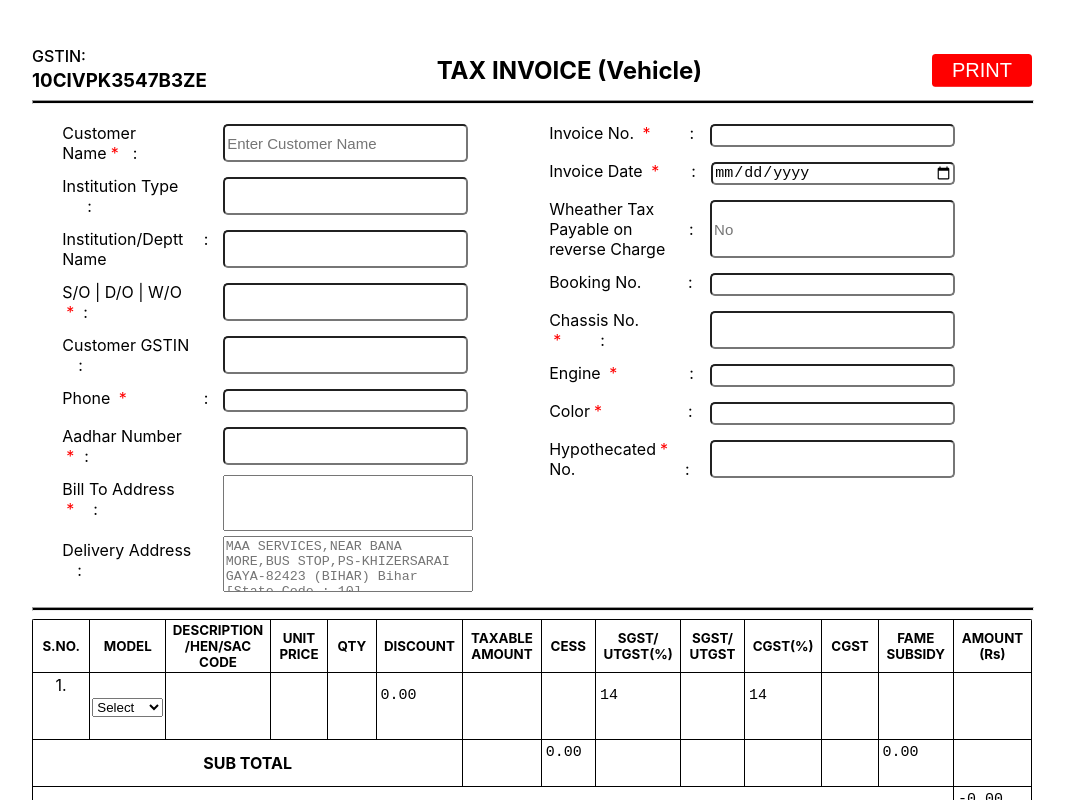
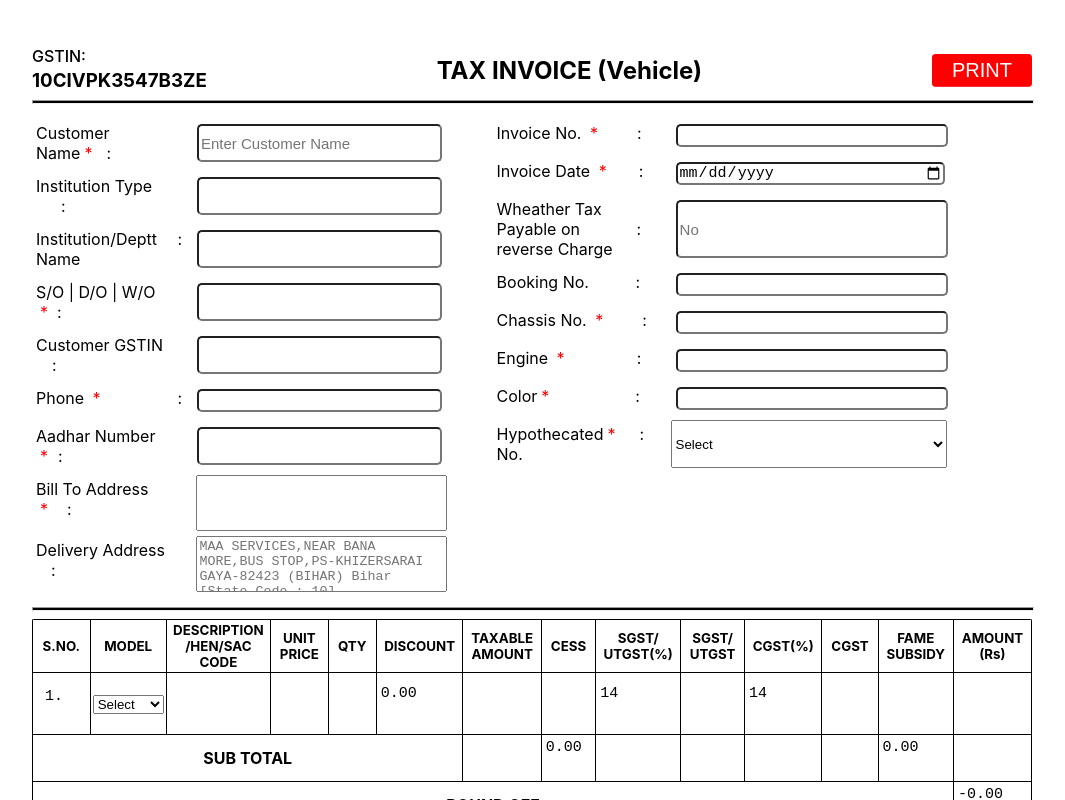
Before and after one commit to singhpratibha98/Tax_Invoice_Freelencer_Project, a React (Create React App) app: page / in a window 1280 px wide. Shown: the top 800 px of the page, without its empty margins (108-1173 px from the left). Built offline with nearby package versions, Linux system fonts and the light colour scheme.

Commit message:
make changes

```diff
--- a/src/Components/Form.js
+++ b/src/Components/Form.js
@@ -28,9 +28,9 @@ const Form = () => {
   const [color, setColor] = useState("");
   const [hyphocated, setHypocated] = useState("");
   const [model, setModel] = useState();
-  const[modelInput,setModelInput] = useState('');
+  const [modelInput, setModelInput] = useState("");
   const [description, setDescription] = useState("");
-  const[descriptionInput, setDescriptionInput] = useState("");
+  const [descriptionInput, setDescriptionInput] = useState("");
   const [modelOutput, setmodelOutput] = useState();
   const [Amount, setAmount] = useState();
   const [AmountOutput, setamountOutput] = useState();
@@ -43,48 +43,99 @@ const Form = () => {
   const [discount, setdiscount] = useState();
   const [amountInWord, setAmountInWord] = useState();
   const [mandatoryFieldFilled, setMandatoryFieldFilled] = useState(false);
+  const [selectedOption, setSelectedOption] = useState("");
+  const [otherValue, setOtherValue] = useState("");
+
+  // ----------------- List of options in Hypocated field ----------------//
+
+  const options = [
+    "CASH",
+    "INDUSIND BANK LTD.",
+    "BAJAJ AUTO FINANCE LTD.",
+    "SHRIRAM FINANCE LTD.",
+    "IDFC FIRST BANK LTD",
+    "CHOLA AMANDALAM INVESTMENT & FINANCE CO LTD.",
+    "OTHER",
+  ];
+
+  const handleChange = (e) => {
+    const { value } = e.target;
+    setSelectedOption(value);
+    if (value === "OTHER") {
+      setOtherValue("");
+    }
+    setHypocated(e.target.value);
+    setMandatoryFieldFilled(
+      name?.trim() !== "" &&
+        parentName?.trim() !== "" &&
+        phone?.trim() !== "" &&
+        adhar?.trim() !== "" &&
+        address?.trim() !== "" &&
+        invoice?.trim() !== "" &&
+        Date?.trim() !== "" &&
+        Chassis?.trim() !== "" &&
+        engine?.trim() !== "" &&
+        color?.trim() !== "" &&
+        e.target.value?.trim() !== ""
+    );
+  };
+
+  const handleOtherChange1 = (e) => {
+    setOtherValue(e.target.value);
+    setHypocated(e.target.value);
+    setMandatoryFieldFilled(
+      name?.trim() !== "" &&
+        parentName?.trim() !== "" &&
+        phone?.trim() !== "" &&
+        adhar?.trim() !== "" &&
+        address?.trim() !== "" &&
+        invoice?.trim() !== "" &&
+        Date?.trim() !== "" &&
+        Chassis?.trim() !== "" &&
+        engine?.trim() !== "" &&
+        color?.trim() !== "" &&
+        e.target.value?.trim() !== ""
+    );
+  };
 
   // --------list of model and discription of bike---------------//
 
   const [bikeModel] = useState([
-    { model: "00DH50", description: "PULSAR 125 NEON CB5" },
+    { model: "00DH50", description: "PULSAR 125 NEON CBS" },
     { model: "00DH41", description: "PULSAR 125 CAR SD" },
     { model: "00DH43", description: "PULSAR 125 CAR SP" },
     { model: "00DH42", description: "PULSAR 150 SD" },
     { model: "00JR30", description: "PULSAR N 150 SD" },
     { model: "00JR31", description: "PULSAR N 150 TD" },
-    { model: "00JR37", description: "PULSAR N TWIN ABS" },
+    { model: "00JR37", description: "PULSAR N 160 TWIN ABS" },
     { model: "00DH44", description: "PULSAR 150 TD" },
     { model: "00DY10", description: "CT 125 X" },
-    { model: "00JK36", description: "PLATINUM 110 DABS" },
-    { model: "00JK35", description: "PLATINUM 100 D" },
-    { model: "00PF35", description: "PLATINUM 100 ES" },
-    { model: "00DY08", description: "CT 110 XES" },
+    { model: "00JK36", description: "PLATINA 110 DABS" },
+    { model: "00JK35", description: "PLATINA 110 D" },
+    { model: "00PF35", description: "PLATINA 100 ES" },
+    { model: "00DY08", description: "CT 110 X ES" },
   ]);
 
   const handleModelChange = (e) => {
     const model = e.target.value;
     setModel(model);
-    if(model === "other"){
-      setModelInput('');
-    }else{
+    if (model === "other") {
+      setModelInput("");
+    } else {
       const selectedBike = bikeModel.find((bike) => bike.model === model);
       setDescription(selectedBike ? selectedBike.description : "");
     }
   };
 
-
-  const handleModelInputChange=(e)=>{
+  const handleModelInputChange = (e) => {
     setModelInput(e.target.value);
-    setModel('other');
-  }
+    setModel("other");
+  };
 
   const handleDesriptionChange = (e) => {
     setDescriptionInput(e.target.value);
     setDescription(e.target.value);
-
   };
-
 
   //----------Function to handle row click-----------//
 
@@ -569,7 +620,10 @@ const Form = () => {
             <div>
               <div class="form-group">
                 <span>
-                  Customer Name<span className="red-star" style={{ color: "red",}}>*</span>
+                  Customer Name
+                  <span className="red-star" style={{ color: "red" }}>
+                    *
+                  </span>
                   <span style={{ marginLeft: "10px" }}>:</span>
                 </span>
                 <input
@@ -581,7 +635,6 @@ const Form = () => {
                   style={{
                     borderColor:
                       name?.trim() === "" && mandatoryFieldFilled ? "red" : "",
-
                   }}
                 />
               </div>
@@ -602,7 +655,10 @@ const Form = () => {
               </div>
               <div class="form-group">
                 <span>
-                  S/O | D/O | W/O <span className="red-star" style={{ color: "red" }}>*</span>
+                  S/O | D/O | W/O{" "}
+                  <span className="red-star" style={{ color: "red" }}>
+                    *
+                  </span>
                   <span style={{ marginLeft: "5px" }}>:</span>
                 </span>
                 <input
@@ -626,7 +682,10 @@ const Form = () => {
               </div>
               <div class="form-group">
                 <span>
-                  Phone <span className="red-star" style={{ color: "red" }}>*</span>
+                  Phone{" "}
+                  <span className="red-star" style={{ color: "red" }}>
+                    *
+                  </span>
                   <span style={{ marginLeft: "73px" }}>:</span>
                 </span>
                 <input
@@ -643,7 +702,10 @@ const Form = () => {
 
               <div class="form-group">
                 <span>
-                  Aadhar Number <span className="red-star" style={{ color: "red" }}>*</span>
+                  Aadhar Number{" "}
+                  <span className="red-star" style={{ color: "red" }}>
+                    *
+                  </span>
                   <span style={{ marginLeft: "6px" }}>:</span>
                 </span>
                 <input
@@ -660,7 +722,10 @@ const Form = () => {
 
               <div class="form-group">
                 <span>
-                  Bill To Address <span className="red-star" style={{ color: "red" }}>*</span>
+                  Bill To Address{" "}
+                  <span className="red-star" style={{ color: "red" }}>
+                    *
+                  </span>
                   <span style={{ marginLeft: "15px" }}>:</span>
                 </span>
 
@@ -697,7 +762,10 @@ const Form = () => {
             <div>
               <div class="form-group">
                 <span>
-                  Invoice No. <span className="red-star" style={{ color: "red" }}>*</span>
+                  Invoice No.{" "}
+                  <span className="red-star" style={{ color: "red" }}>
+                    *
+                  </span>
                   <span style={{ marginLeft: "35px" }}>:</span>
                 </span>
                 <input
@@ -715,7 +783,10 @@ const Form = () => {
               </div>
               <div class="form-group">
                 <span>
-                  Invoice Date <span className="red-star" style={{ color: "red" }}>*</span>
+                  Invoice Date{" "}
+                  <span className="red-star" style={{ color: "red" }}>
+                    *
+                  </span>
                   <span style={{ marginLeft: "28px" }}>:</span>
                 </span>
                 <input
@@ -752,7 +823,10 @@ const Form = () => {
               </div>
               <div class="form-group">
                 <span>
-                  Chassis No. <span className="red-star" style={{ color: "red" }}>*</span>
+                  Chassis No.{" "}
+                  <span className="red-star" style={{ color: "red" }}>
+                    *
+                  </span>
                   <span style={{ marginLeft: "35px" }}>:</span>
                 </span>
                 <input
@@ -770,7 +844,10 @@ const Form = () => {
               </div>
               <div class="form-group">
                 <span>
-                  Engine <span className="red-star" style={{ color: "red" }}>*</span>
+                  Engine{" "}
+                  <span className="red-star" style={{ color: "red" }}>
+                    *
+                  </span>
                   <span style={{ marginLeft: "68px" }}>:</span>
                 </span>
                 <input
@@ -788,7 +865,10 @@ const Form = () => {
               </div>
               <div class="form-group">
                 <span>
-                  Color<span className="red-star" style={{ color: "red" }}>*</span>
+                  Color
+                  <span className="red-star" style={{ color: "red" }}>
+                    *
+                  </span>
                   <span style={{ marginLeft: "82px" }}>:</span>
                 </span>
                 <input
@@ -802,7 +882,8 @@ const Form = () => {
                   }}
                 />
               </div>
-              <div class="form-group">
+
+              {/* <div class="form-group">
                 <span>
                   Hypothecated<span className="red-star" style={{ color: "red" }}>*</span>
                   <br /> No. <span style={{ marginLeft: "105px" }}>:</span>
@@ -819,6 +900,54 @@ const Form = () => {
                         : "",
                   }}
                 />
+              </div> */}
+
+              <div className="form-group">
+                <span>
+                  Hypothecated
+                  <span className="red-star" style={{ color: "red" }}>
+                    *
+                  </span>
+                  <span style={{ marginLeft: "20px" }}>:</span>
+                  <br />
+                  No.
+                </span>
+                {selectedOption !== "OTHER" ? (
+                  <select
+                    value={selectedOption}
+                    onChange={handleChange}
+                    style={{
+                      width: "57%",
+                      whiteSpace: "normal",
+                      overflow: "hidden",
+                      textOverflow: "ellipsis",
+                      verticalAlign: "left",
+                      borderColor:
+                        selectedOption === "" && mandatoryFieldFilled
+                          ? "red"
+                          : "",
+                    }}
+                  >
+                    <option value="">Select</option>
+                    {options.map((option) => (
+                      <option key={option} value={option}>
+                        {option}
+                      </option>
+                    ))}
+                  </select>
+                ) : (
+                  <textarea
+                    value={otherValue}
+                    onChange={handleOtherChange1}
+                    placeholder="Enter other option"
+                    style={{
+                      borderColor:
+                        otherValue.trim() === "" && mandatoryFieldFilled
+                          ? "red"
+                          : "",
+                    }}
+                  />
+                )}
               </div>
             </div>
           </div>
@@ -877,27 +1006,35 @@ const Form = () => {
             <tr>
               <td colspan="2">
                 {" "}
-                {selectedRow === 1 ? "1. " : "1."}
-                <textarea type="text" id="r1c3"></textarea>
+                {/* {selectedRow === 1 ? "1. " : "1."} */}
+                <textarea
+                  style={{
+                    display: "flex",
+                    justifyContent: "center",
+                    alignContent: "center",
+                    padding: "10px",
+                    marginTop: "3px",
+                  }}
+                  type="text"
+                  id="r1c3"
+                >
+                  1.
+                </textarea>
               </td>
 
               <td className="modelPrinting" colspan="2">
-
                 {model === "other" ? (
-                  <textarea name="model" value={modelInput} onChange={handleModelInputChange} />
-                ) :(
-                  <select name="model" value={model} onChange={handleModelChange}>
-                    <option value="">Select</option>
-                    {bikeModel.map((bike)=>(
-                      <option key={bike.model} value={bike.model}>
-                        {bike.model}
-                      </option>
-                    ))}
-                    <option value="other">Other</option>
-                  </select>
-                )}
-
-                {/* <select value={model} onChange={handleModelChange}>
+                  <textarea
+                    name="model"
+                    value={modelInput}
+                    onChange={handleModelInputChange}
+                  />
+                ) : (
+                  <select
+                    name="model"
+                    value={model}
+                    onChange={handleModelChange}
+                  >
                     <option value="">Select</option>
                     {bikeModel.map((bike) => (
                       <option key={bike.model} value={bike.model}>
@@ -906,11 +1043,10 @@ const Form = () => {
                     ))}
                     <option value="other">Other</option>
                   </select>
-                */}
+                )}
               </td>
 
               <td colspan="2">
-
                 {model === "other" ? (
                   <textarea
                     value={descriptionInput}
@@ -918,9 +1054,7 @@ const Form = () => {
                   />
                 ) : (
                   <textarea type="text" value={description} readOnly />
-
                 )}
-
               </td>
 
               <td colspan="2">
@@ -1150,12 +1284,9 @@ const Form = () => {
             overflow: "hidden",
             // position: "relative",
             // width: "100%",
-            maxWidth:"100%",
-            wordWrap:"break-word",
-            overflowWrap:"break-word",
-
-
-
+            maxWidth: "100%",
+            wordWrap: "break-word",
+            overflowWrap: "break-word",
           }}
         >
           {footer && (
@@ -1200,15 +1331,17 @@ const Form = () => {
               </div>
 
               <div style={{ lineHeight: "normal" }}>
-                <p style={{fontWeight:"bold"}}>Terms & Conditions:</p>
-                <p style={{fontWeight:"bold",marginTop:"-12px"}}>Part A:</p>
-                <ul style={{marginTop:"-14px"}}>
+                <p style={{ fontWeight: "bold" }}>Terms & Conditions:</p>
+                <p style={{ fontWeight: "bold", marginTop: "-12px" }}>
+                  Part A:
+                </p>
+                <ul style={{ marginTop: "-14px" }}>
                   <li>
                     Warranty claims in respect of such items like shock
                     absorbers, speedometers etc. though claimed through us, are
-                    subject to acceptance of therespective manufacturers. In
-                    all such cases the decision of the respective manufacturer
-                    will be final and binding.
+                    subject to acceptance of therespective manufacturers. In all
+                    such cases the decision of the respective manufacturer will
+                    be final and binding.
                   </li>
                   <li>
                     Proprietary parts like tyres, tubes, battery and spark plugs
@@ -1239,14 +1372,14 @@ const Form = () => {
                     Pune jurisdiction only.
                   </li>
                 </ul>
-                <p style={{fontWeight:"bold",marginTop:"-9px"}}>Part B:</p>
-                <ul style={{marginTop:"-15px"}}>
+                <p style={{ fontWeight: "bold", marginTop: "-9px" }}>Part B:</p>
+                <ul style={{ marginTop: "-15px" }}>
                   <li>
                     No claim for exchange or repair can be considered unless the
                     customer :
                   </li>
                 </ul>
-                <ol style={{marginTop:"-15px"}} type="a">
+                <ol style={{ marginTop: "-15px" }} type="a">
                   <li>
                     Ensures that immediately upon detection of the defect, he
                     approaches any nearest Authorised Bajaj Vehicle Dealers &
@@ -1256,13 +1389,13 @@ const Form = () => {
                     Company.
                   </li>
                 </ol>
-                <ol style={{marginTop:"-15px"}} type="b">
+                <ol style={{ marginTop: "-15px" }} type="b">
                   <li>
                     Produces the Owner's Manual, in original, to enable that
                     dealer to verify the details.
                   </li>
                 </ol>
-                <ul style={{marginTop:"-15px"}}>
+                <ul style={{ marginTop: "-15px" }}>
                   <li>
                     It must be expressly understood that claims forwarded
                     directly to us by the owner / customer will not be
@@ -1275,7 +1408,7 @@ const Form = () => {
                   </li>
                 </ul>
 
-                <ol style={{marginTop:"-15px"}}>
+                <ol style={{ marginTop: "-15px" }}>
                   <li>Availing of Initial 3 Free Services without lapse.</li>
                   <li>
                     Availing paid schedule services at subsequent 5000 kms or
@@ -1296,9 +1429,13 @@ const Form = () => {
                     filter etc. as per periodic maintenance schedule.
                   </li>
                 </ol>
-               <p style={{fontWeight:"bold",marginTop:"-10px"}}>Part C:</p>
-                <p style={{marginTop:"-15px"}}>Further this warranty is NOT applicable to:</p>
-                <ul style={{marginTop:"-15px"}}>
+                <p style={{ fontWeight: "bold", marginTop: "-10px" }}>
+                  Part C:
+                </p>
+                <p style={{ marginTop: "-15px" }}>
+                  Further this warranty is NOT applicable to:
+                </p>
+                <ul style={{ marginTop: "-15px" }}>
                   <li>
                     Normal maintenance operations like brake & clutch
                     adjustments, cleaning of fuel system, engine tune-up or such
```
Also changed, not shown: src/App.css (+11 -69 lines). Lines whose indentation alone changed are shown as unchanged.
